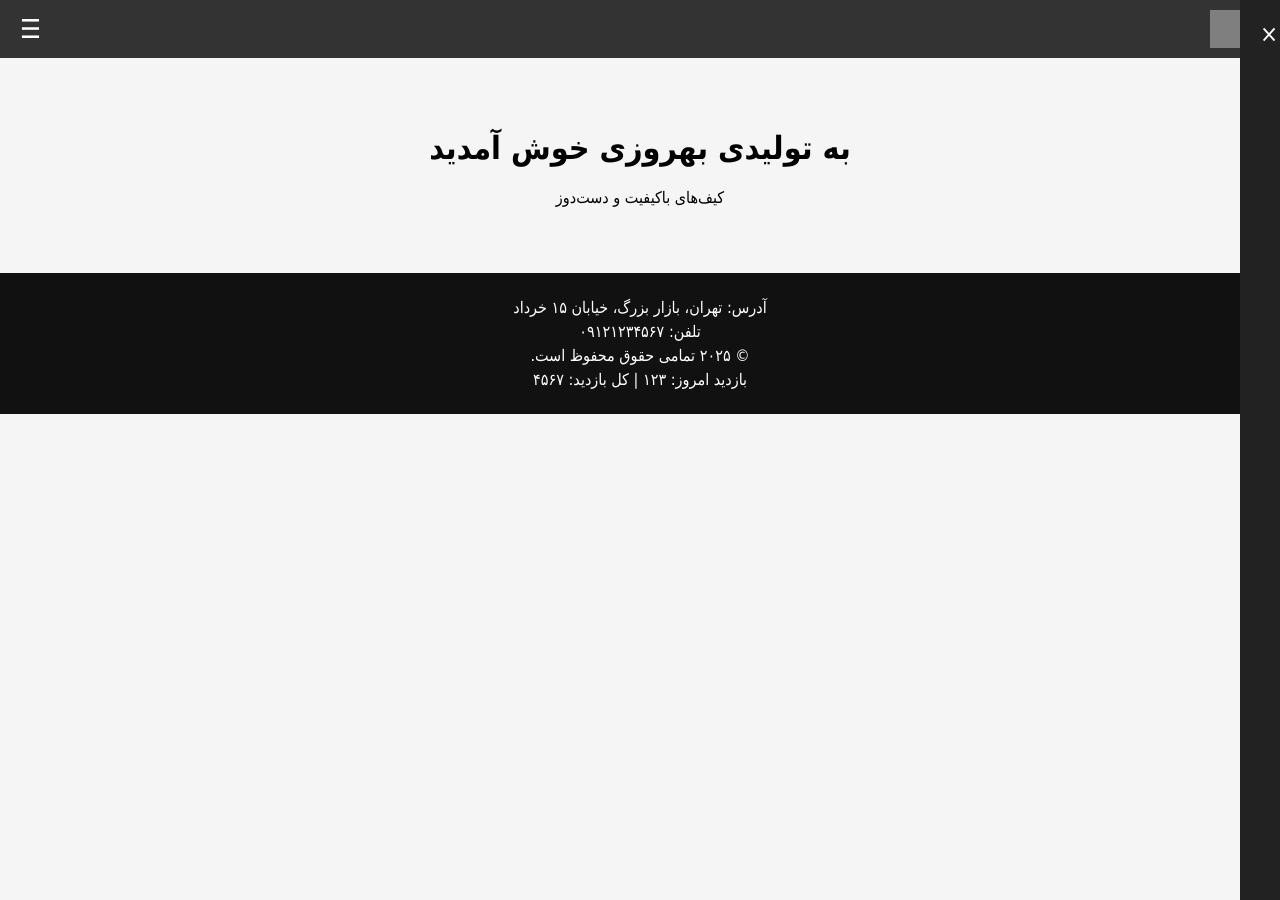
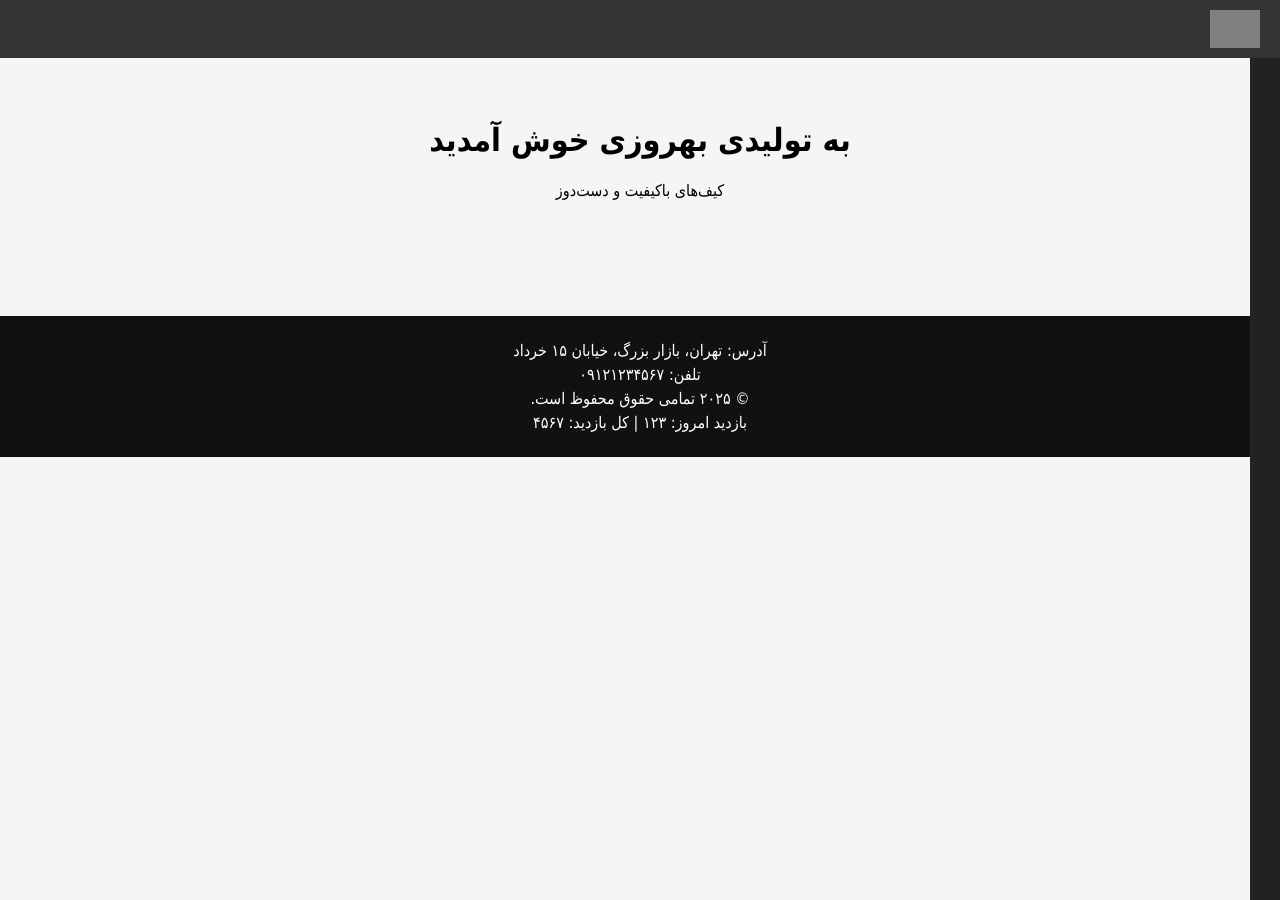
Before and after one commit to Mahdi-Behrouzi/tolidi_behrouzi, a PHP site: page / in a window 1280 px wide. Run offline with PHP 8.4, Linux system fonts and the light colour scheme; grey boxes are pictures that could not be loaded.

Commit message:
Update style.css

```diff
--- a/style.css
+++ b/style.css
@@ -1,4 +1,3 @@
-/* فونت خوانا */
 body {
   margin: 0;
   font-family: 'Tahoma', sans-serif;
@@ -14,6 +13,10 @@
   display: flex;
   align-items: center;
   justify-content: space-between;
+  position: fixed;
+  width: 100%;
+  top: 0;
+  z-index: 1000;
 }
 
 .logo {
@@ -32,17 +35,22 @@
   cursor: pointer;
 }
 
-/* منو کشویی */
+/* منو */
 .sidebar {
   position: fixed;
   top: 0;
-  right: -250px;
+  right: -260px;
   width: 250px;
   height: 100%;
   background: #222;
   color: #fff;
   padding: 20px;
   transition: 0.3s;
+  z-index: 999;
+}
+
+.sidebar.active {
+  right: 0;
 }
 
 .sidebar ul {
@@ -59,10 +67,6 @@
   text-decoration: none;
 }
 
-.sidebar.active {
-  right: 0;
-}
-
 .close-btn {
   font-size: 24px;
   cursor: pointer;
@@ -71,7 +75,7 @@
 
 /* محتوا */
 .content {
-  padding: 50px 20px;
+  padding: 100px 20px 50px;
   text-align: center;
 }
 
@@ -81,6 +85,7 @@
   color: #fff;
   text-align: center;
   padding: 20px;
+  margin-top: 50px;
 }
 
 .footer p {
```
